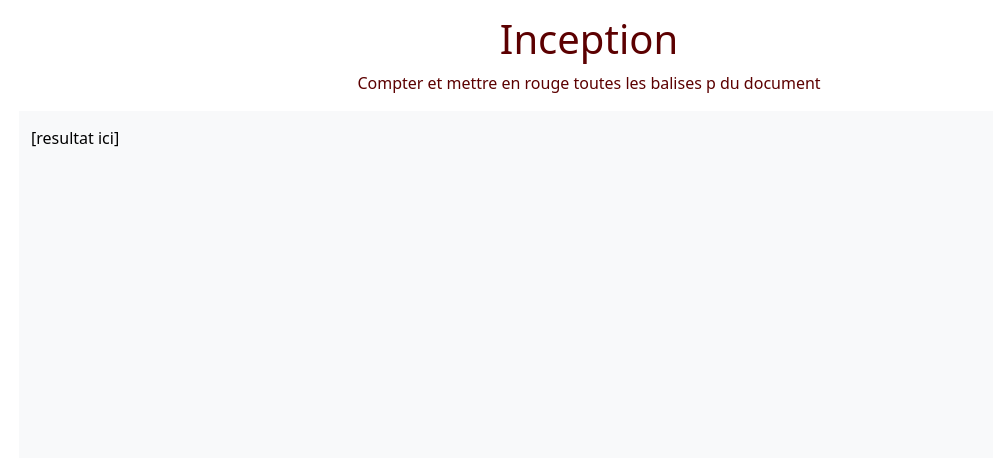
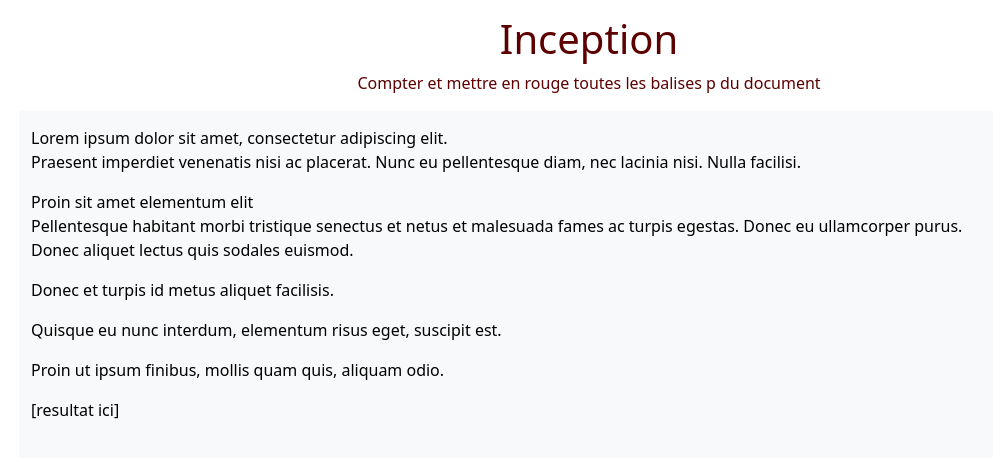
Before and after one commit to GeoffreyLambertIfapme/dom_interaction, a plain HTML site: page exo10/index.html in a window 1280 px wide. Shown: the whole page, without its empty margins (51-1044 px from the left). Drawn offline with Linux system fonts and the light colour scheme.

Commit message:
add dom for exo 10

```diff
--- a/exo10/index.html
+++ b/exo10/index.html
@@ -13,6 +13,21 @@
 
         <main class="container text-bg-light">
 
+            <div>
+                Lorem ipsum dolor sit amet, consectetur adipiscing elit.
+                <p>Praesent imperdiet venenatis nisi ac placerat. Nunc eu pellentesque diam, nec lacinia nisi. Nulla facilisi.</p>
+                Proin sit amet elementum elit
+                <div>
+                    Pellentesque habitant morbi tristique senectus et netus et malesuada fames ac turpis egestas. Donec eu ullamcorper purus.
+                    <p>Donec aliquet lectus quis sodales euismod.</p>
+
+                    <div>
+                        <p>Donec et turpis id metus aliquet facilisis.</p>
+                        <p>Quisque eu nunc interdum, elementum risus eget, suscipit est.</p>
+                        <p>Proin ut ipsum finibus, mollis quam quis, aliquam odio.</p>
+                    </div>
+                </div>
+            </div>
 
             <div>
                 [resultat ici]
```
